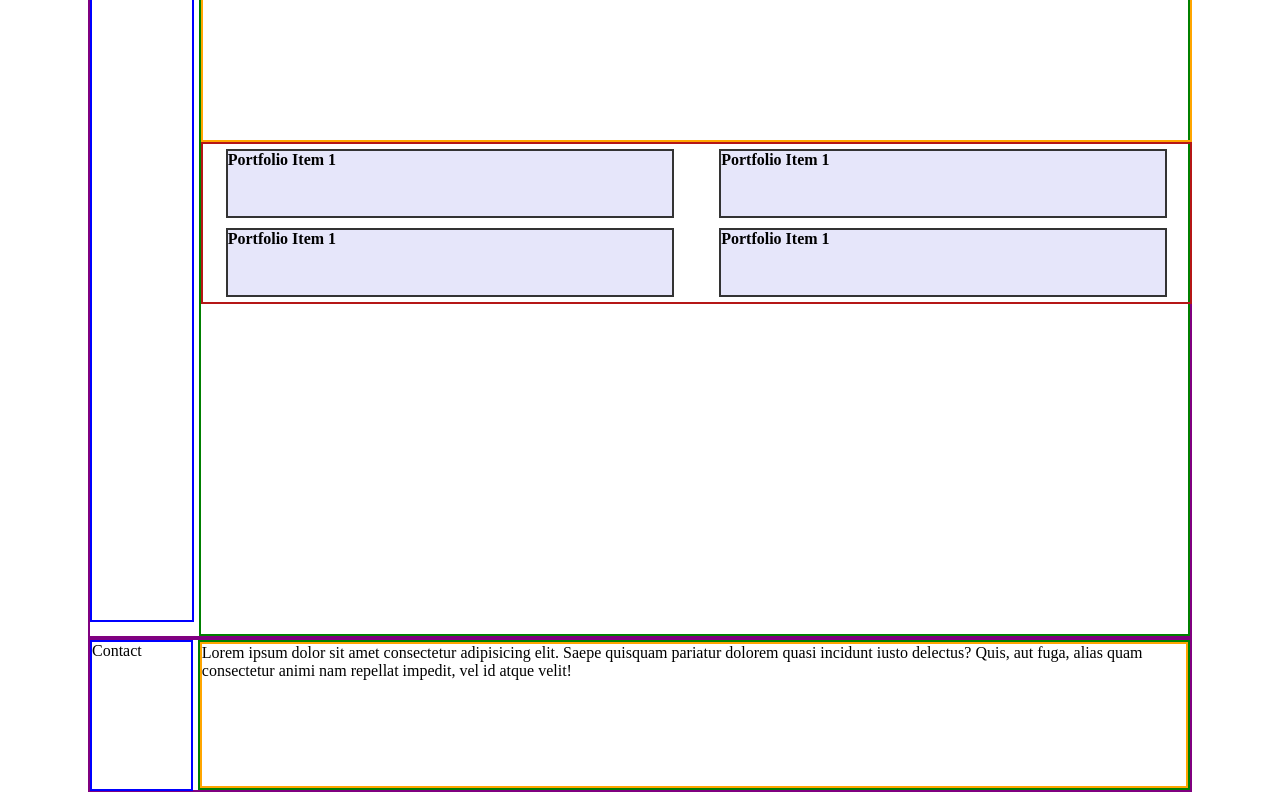
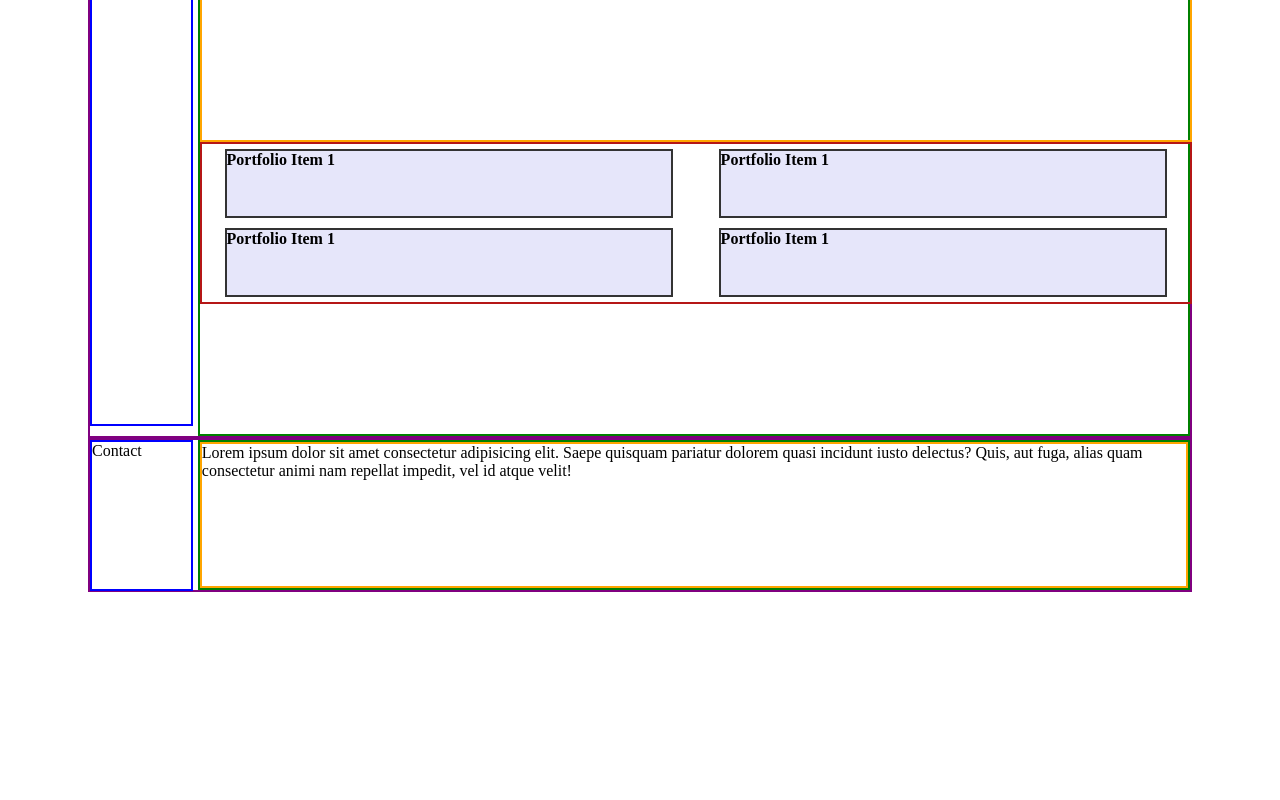
Before and after one commit to jvanosdol/personal-portfolio, a plain HTML site: page index.html in a window 1280 px wide. Shown: the part 428-1228 px from the top of the page. After the commit the page ends 1028 px from the top, so only its background shows below. Drawn offline with Linux system fonts and the light colour scheme.

Commit message:
made changes to html, removed an unnecessary div that was preventing me from resizing other elements properly

```diff
--- a/index.html
+++ b/index.html
@@ -10,6 +10,7 @@
 
 <body>
     <div class="about-container">
+
         <div class="about-title">About Me</div>
         <div class="about-helper">
             <div class="about-text">Lorem ipsum dolor sit, amet consectetur adipisicing elit. Nesciunt excepturi soluta quasi quo, odio beatae laboriosam distinctio! Adipisci eveniet dolor illum, placeat quas dicta fugiat iusto consequuntur reiciendis delectus veritatis?</div>
@@ -17,9 +18,9 @@
     </div>
 
     <div class="portfolio-main">
-        <div>
+
             <div class="portfolio-main-title">Portfolio</div>
-        </div>
+
         <div class="portfolio-container">
             <div class="portfolio-main-project">Main Portfolio Project</div>
             <div class="portfolio-sub-container">
--- a/style.css
+++ b/style.css
@@ -7,6 +7,7 @@ body {
 .about-container {
     display: flex;
     width: 1100px;
+    min-width: 500px;
     border: 2px solid purple;
     height: 150px;
 }
@@ -32,8 +33,9 @@ body {
 .portfolio-main {
     display: flex;
     width: 1100px;
+    min-width: 500px;
     border: 2px solid purple;
-    height: 900px;
+    height: 700px;
 }
 
 .portfolio-main-title {
@@ -75,6 +77,7 @@ body {
 .contact-container {
     display: flex;
     width: 1100px;
+    min-width: 500px;
     border: 2px solid purple;
     height: 150px;
 }
```
